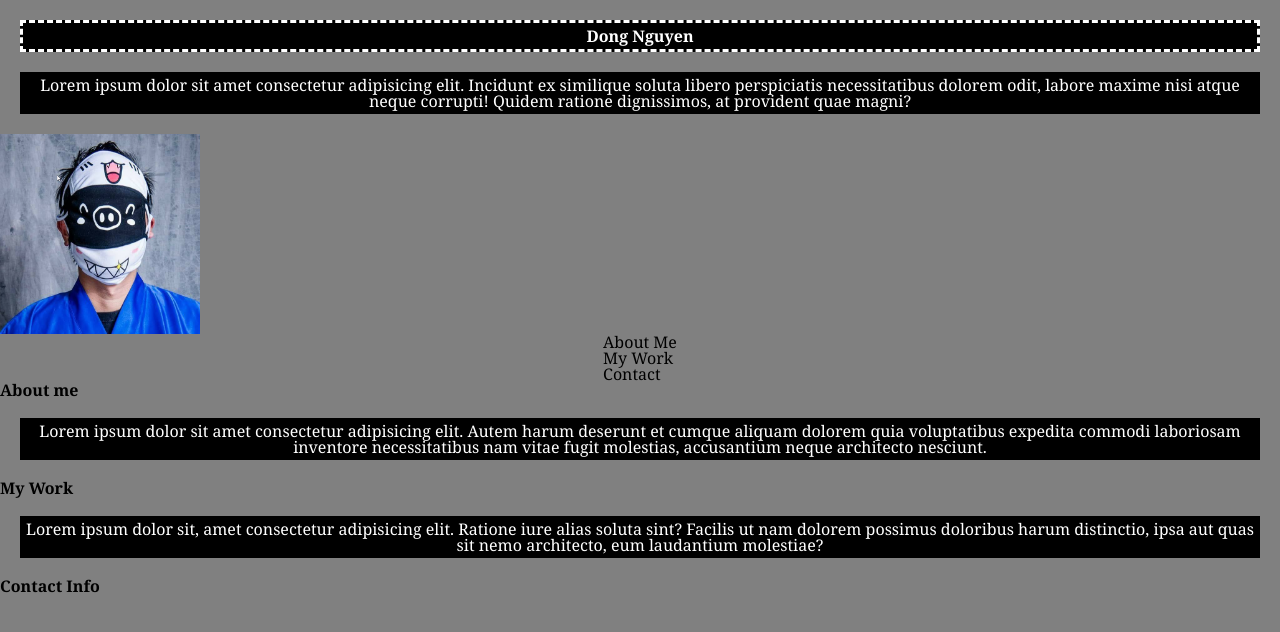
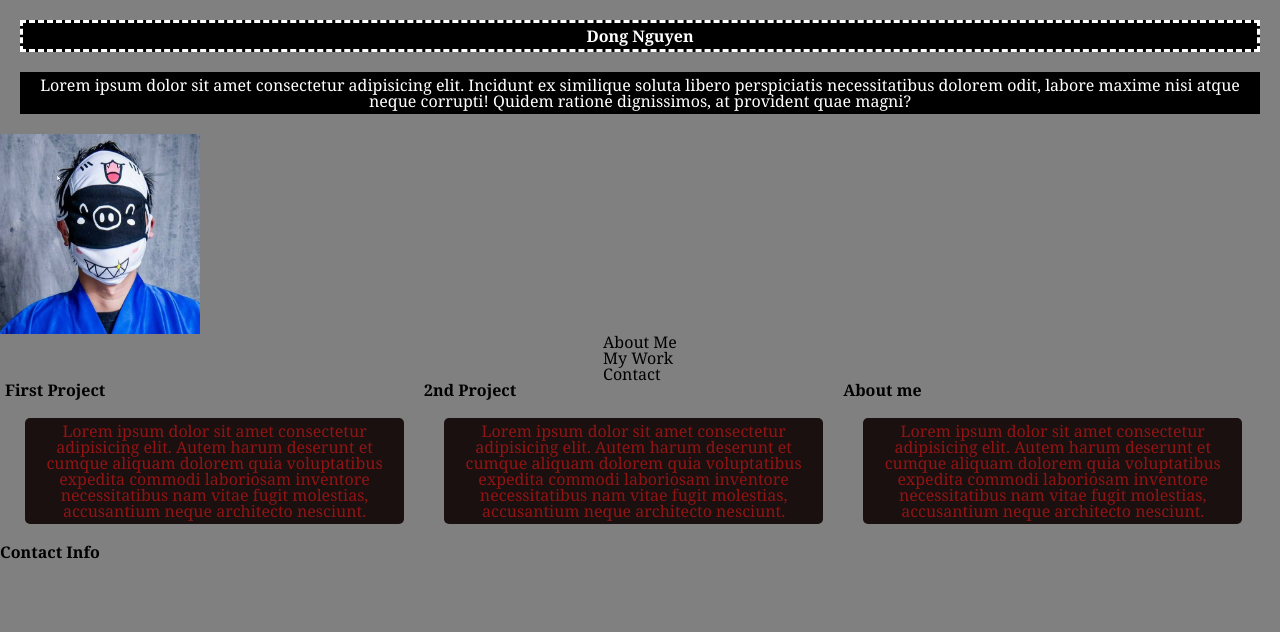
Before and after one commit to acooro/portfolio, a plain HTML site: page index.html in a window 1280 px wide. Drawn offline with Linux system fonts and the light colour scheme.

Commit message:
added 1st projext and 2nd project more css

```diff
--- a/assets/css/style.css
+++ b/assets/css/style.css
@@ -42,3 +42,24 @@ nav{
   display: flex;
  justify-content: center;
 }
+
+
+section.container{
+  display: flex;
+  flex-wrap: wrap;
+  flex-direction: row;
+  margin-left: 5px;
+  margin-right: 5px;
+}
+
+div.item{
+  flex: 0 0 33%;
+  max-width: 33%;
+}
+
+p.box-text {
+  border-radius: 5px;
+  background-color:rgb(26, 16, 16);
+  color: rgb(145, 20, 20);
+
+}
--- a/index.html
+++ b/index.html
@@ -20,7 +20,6 @@
 
   <main>
     <img src="./assets/image/chrome_2022-09-07_13-27-26.png" alt="Picture of a persone wearing maskes">
-    <section>
      <div>
         <nav>
           <ul>
@@ -30,26 +29,48 @@
           </ul>
       </nav>
      </div>
-    </section>
+  <section class="container">
+    <div class="item">
+      <figure class="box">
+        <h2>
+        First Project
+        </h2>
+          <div>
+            <p class="box-text">
+               Lorem ipsum dolor sit amet consectetur adipisicing elit. Autem harum deserunt et cumque aliquam dolorem quia voluptatibus expedita commodi laboriosam inventore necessitatibus nam vitae fugit molestias, accusantium neque architecto nesciunt.
+            </p>
+        </div>
+      </figure>
+    </div>
 
+    <div class="item">
+      <figure class="box">
+        <h2>
+        2nd Project
+        </h2>
           <div>
+            <p class="box-text">
+               Lorem ipsum dolor sit amet consectetur adipisicing elit. Autem harum deserunt et cumque aliquam dolorem quia voluptatibus expedita commodi laboriosam inventore necessitatibus nam vitae fugit molestias, accusantium neque architecto nesciunt.
+            </p>
+        </div>
+      </figure>
+    </div>
+
+    <div class="item">
+      <figure class="box">
         <h2>
         About me
         </h2>
-      <p>
+          <div>
+            <p class="box-text">
                Lorem ipsum dolor sit amet consectetur adipisicing elit. Autem harum deserunt et cumque aliquam dolorem quia voluptatibus expedita commodi laboriosam inventore necessitatibus nam vitae fugit molestias, accusantium neque architecto nesciunt.
             </p>
         </div>
+      </figure>
+    </div>
 
-    <div>
-      <h2>
-        My Work
-      </h2>
-      <p>Lorem ipsum dolor sit, amet consectetur adipisicing elit. Ratione iure alias soluta sint? Facilis ut nam dolorem possimus doloribus harum distinctio, ipsa aut quas sit nemo architecto, eum laudantium molestiae?
+  </section>
 
-      </p>
-    </div>
-  </main>
 
   <footer>
     <h3>
```
Lines whose indentation alone changed are shown as unchanged.
